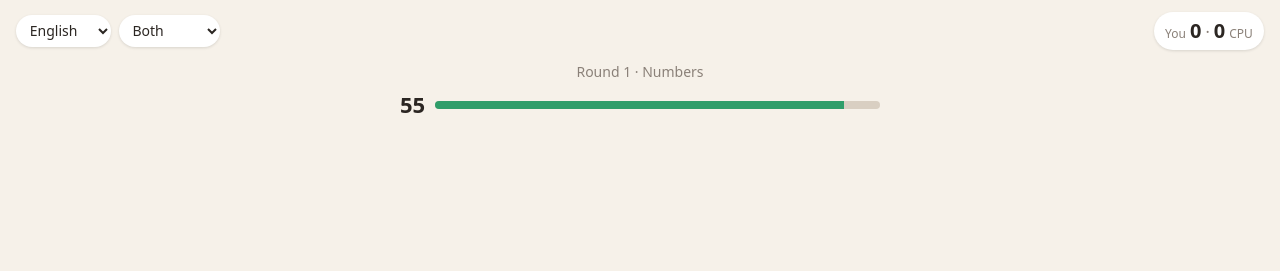
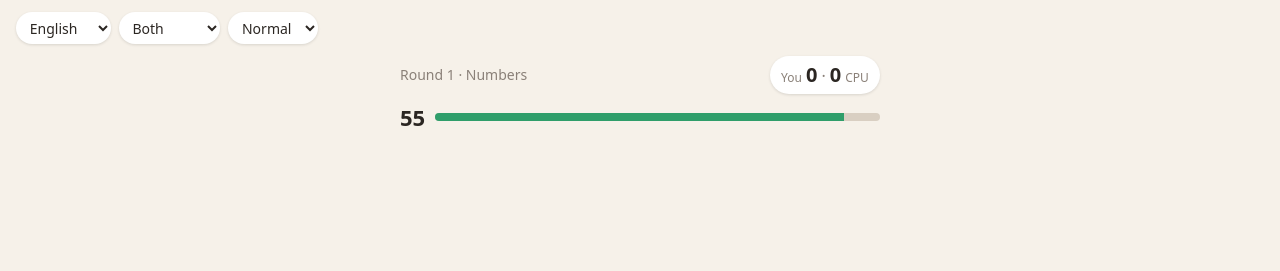
Before and after one commit to lacostej/games-papapps, a website with bundled scripts: page chiffres-lettres/index.html in a window 1280 px wide. Shown: the part 52-323 px from the top of the page. Built offline with nearby package versions, Linux system fonts and the light colour scheme.

Commit message:
Add a kids' level to the numbers rounds
Kids draw 5 cards from 1-10 and 25 with targets 10-200 (94.6% exact in simulation). The score moves next to the round title so the three settings fit on one row from 320 px.

```diff
--- a/chiffres-lettres/index.html
+++ b/chiffres-lettres/index.html
@@ -21,12 +21,15 @@
   <header class="toolbar">
     <select id="language" data-i18n-label="wordLanguage"></select>
     <select id="mode" data-i18n-label="mode"></select>
-    <button id="score" class="score" data-i18n-label="resetScore"></button>
+    <select id="level" data-i18n-label="level"></select>
   </header>
 
   <main>
     <div class="round-head">
-      <p id="round" class="round"></p>
+      <div class="round-line">
+        <p id="round" class="round"></p>
+        <button id="score" class="score" data-i18n-label="resetScore"></button>
+      </div>
       <div id="timer" class="timer" role="timer" hidden><span></span><div class="bar"><div></div></div></div>
     </div>
     <section id="stage" class="stage" aria-live="polite"></section>
--- a/chiffres-lettres/src/core/numbers.js
+++ b/chiffres-lettres/src/core/numbers.js
@@ -2,6 +2,11 @@
 // each plate used at most once.
 export const PLATES = [1, 1, 2, 2, 3, 3, 4, 4, 5, 5, 6, 6, 7, 7, 8, 8, 9, 9, 10, 10, 25, 50, 75, 100];
 export const OPS = ['+', '-', '×', '÷'];
+// Draw settings per level. Kids: five cards from 1-10 and 25, targets 10-200 (see docs/numbers-stats.md).
+export const LEVELS = {
+  normal: {},
+  kids: { pool: [1, 2, 3, 4, 5, 6, 7, 8, 9, 10, 25], count: 5, min: 10, max: 200 },
+};
 
 export function drawNumbers(random = Math.random, { pool: from = PLATES, count = 6, min = 100, max = 999 } = {}) {
   const pool = [...from];
--- a/chiffres-lettres/src/ui/app.js
+++ b/chiffres-lettres/src/ui/app.js
@@ -1,6 +1,6 @@
 import { pickUiLanguage, translateDom, translator, WORD_LANGUAGES } from './i18n.js';
 import { bestWords, canSpell, commonFirst, drawLetter, LETTER_COUNTS } from '../core/letters.js';
-import { Calculation, drawNumbers, numbersScore, OPS, solve } from '../core/numbers.js';
+import { Calculation, drawNumbers, LEVELS, numbersScore, OPS, solve } from '../core/numbers.js';
 import { lettersScore, MODES, ROUND_SECONDS, roundKind } from '../core/session.js';
 
 const STORAGE_KEY = 'chiffres-lettres';
@@ -9,7 +9,7 @@ const SHOWN_WORDS = 3;
 // Typographic signs for display; the core uses plain '-'.
 const SIGN = { '+': '+', '-': '−', '×': '×', '÷': '÷' };
 const $ = (id) => document.getElementById(id);
-const ui = { mode: $('mode'), language: $('language'), score: $('score'), round: $('round'), timer: $('timer'), stage: $('stage') };
+const ui = { mode: $('mode'), level: $('level'), language: $('language'), score: $('score'), round: $('round'), timer: $('timer'), stage: $('stage') };
 
 const t = translator(pickUiLanguage(navigator.languages ?? [navigator.language]));
 const saved = loadSaved();
@@ -24,12 +24,19 @@ translateDom(document, t);
 const MODE_LABELS = { both: 'modeBoth', numbers: 'modeNumbers', letters: 'modeLetters' };
 for (const mode of Object.keys(MODES)) ui.mode.add(new Option(t(MODE_LABELS[mode]), mode));
 for (const { code, name } of WORD_LANGUAGES) ui.language.add(new Option(name, code));
+const LEVEL_LABELS = { normal: 'levelNormal', kids: 'levelKids' };
+for (const level of Object.keys(LEVELS)) ui.level.add(new Option(t(LEVEL_LABELS[level]), level));
 ui.mode.value = saved.mode;
+ui.level.value = saved.level;
 ui.language.value = saved.language;
 
 ui.mode.addEventListener('change', () => {
   save();
   startRound(saved.index);
+});
+ui.level.addEventListener('change', () => {
+  save();
+  if (round.kind === 'numbers') startRound(round.index);
 });
 ui.language.addEventListener('change', () => {
   save();
@@ -55,7 +62,7 @@ function startRound(index) {
   save();
   showRoundTitle();
   if (kind === 'numbers') {
-    Object.assign(round, drawNumbers());
+    Object.assign(round, drawNumbers(Math.random, LEVELS[ui.level.value]));
     round.calc = new Calculation(round.plates);
     startThinking();
   } else {
@@ -433,11 +440,12 @@ function onKey(e) {
 
 function loadSaved() {
   const uiLanguage = pickUiLanguage(navigator.languages ?? [navigator.language]);
-  const defaults = { mode: 'both', language: uiLanguage, letterCount: 9, index: 0, score: { you: 0, computer: 0 }, round: null };
+  const defaults = { mode: 'both', level: 'normal', language: uiLanguage, letterCount: 9, index: 0, score: { you: 0, computer: 0 }, round: null };
   try {
     const s = JSON.parse(localStorage.getItem(STORAGE_KEY) ?? '{}');
     return {
       mode: MODES[s.mode] ? s.mode : defaults.mode,
+      level: LEVELS[s.level] ? s.level : defaults.level,
       language: WORD_LANGUAGES.some((l) => l.code === s.language) ? s.language : defaults.language,
       letterCount: LETTER_COUNTS.includes(s.letterCount) ? s.letterCount : defaults.letterCount,
       index: Number.isInteger(s.index) && s.index >= 0 ? s.index : defaults.index,
@@ -453,7 +461,7 @@ function save() {
   try {
     localStorage.setItem(
       STORAGE_KEY,
-      JSON.stringify({ mode: ui.mode.value, language: ui.language.value, letterCount: saved.letterCount, index: saved.index, score, round: round && { ...round, pack: undefined } }),
+      JSON.stringify({ mode: ui.mode.value, level: ui.level.value, language: ui.language.value, letterCount: saved.letterCount, index: saved.index, score, round: round && { ...round, pack: undefined } }),
     );
   } catch {
     // Private mode: nothing persists.
--- a/chiffres-lettres/src/ui/i18n.js
+++ b/chiffres-lettres/src/ui/i18n.js
@@ -8,6 +8,9 @@ export const MESSAGES = {
     modeNumbers: 'Numbers',
     modeLetters: 'Letters',
     wordLanguage: 'Word language',
+    level: 'Level',
+    levelNormal: 'Normal',
+    levelKids: 'Kids',
     you: 'You',
     computer: 'CPU',
     roundNumbers: 'Round {n} · Numbers',
@@ -50,6 +53,9 @@ export const MESSAGES = {
     modeNumbers: 'Chiffres',
     modeLetters: 'Lettres',
     wordLanguage: 'Langue des mots',
+    level: 'Niveau',
+    levelNormal: 'Normal',
+    levelKids: 'Enfants',
     you: 'Vous',
     computer: 'Ordi',
     roundNumbers: 'Manche {n} · Chiffres',
--- a/chiffres-lettres/styles.css
+++ b/chiffres-lettres/styles.css
@@ -73,7 +73,6 @@ button:disabled { opacity: 0.45; cursor: default; }
 .toolbar select { padding: 0.4em 0.7em; font-size: 14px; min-width: 0; }
 
 .score {
-  margin-left: auto;
   flex: none;
   display: flex;
   align-items: baseline;
@@ -101,7 +100,8 @@ main {
 }
 
 .round-head { width: 100%; max-width: 480px; }
-.round { margin: 0; text-align: center; color: var(--muted); font-size: 14px; }
+.round-line { display: flex; align-items: center; justify-content: space-between; gap: 8px; }
+.round { margin: 0; color: var(--muted); font-size: 14px; }
 
 .timer { display: flex; align-items: center; gap: 10px; margin-top: 8px; }
 .timer[hidden] { display: none; }
```
